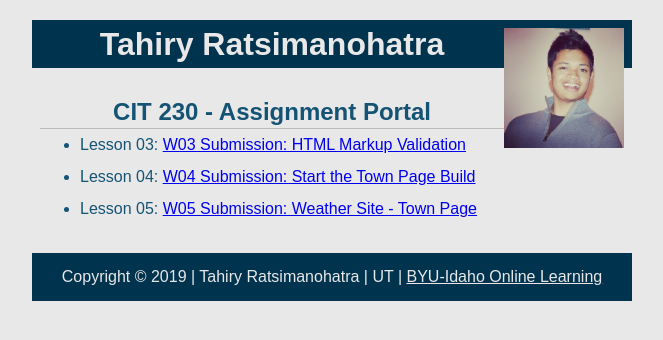
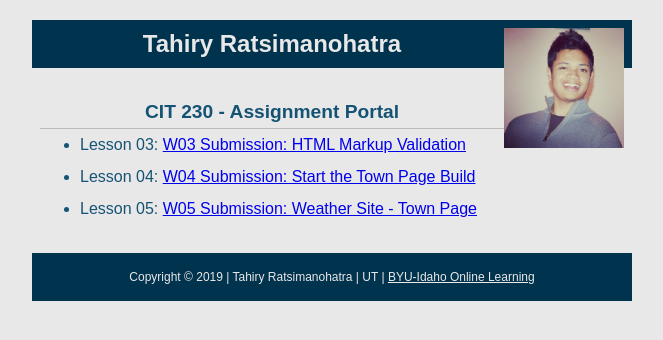
Before and after one commit to TahiryBYU-I/tahiry.github.io, a plain HTML site: page index.html in a window 1280 px wide. Shown: the whole page, without its empty margins (308-971 px from the left). Drawn offline with Linux system fonts and the light colour scheme.

Commit message:
minor rectification

```diff
--- a/css/main.css
+++ b/css/main.css
@@ -7,18 +7,18 @@
 body {
     font-size: 16px;
     line-height: 32px;
-    font-family: Ubuntu, sans-serif;
+    font-family: arial, sans-serif;
     color: #145374;
     background: #e8e8e8;
 }
 
 h1 {
-    font-size: /* x.xrem  (rem is a unit of measure) */;
-    color: /* #xxxxxx */;
+    font-size: 1.5rem;
+    color: #e8e8e8;
 }
 
 h2 {
-    font-size: /* x.xrem */;
+    font-size: 1.2rem;
     text-align: center;
     border-bottom: 1px solid #bbb;
 }
@@ -42,5 +42,5 @@ header img {
 }
 
 footer {
-    font-size: /* smaller */;
+    font-size: 12px;
 }
```
